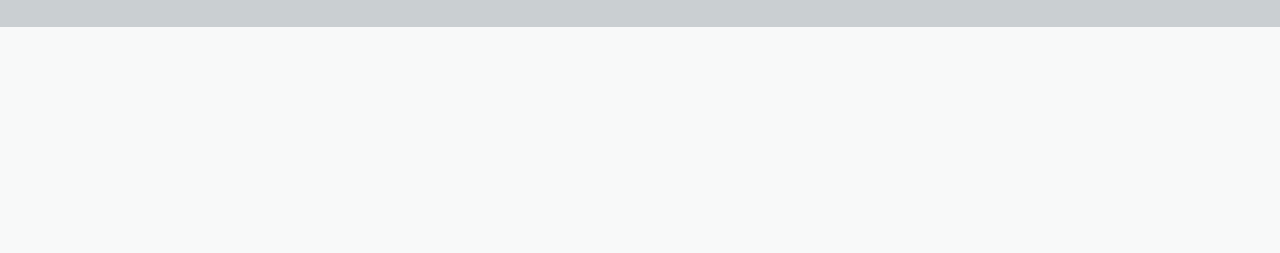
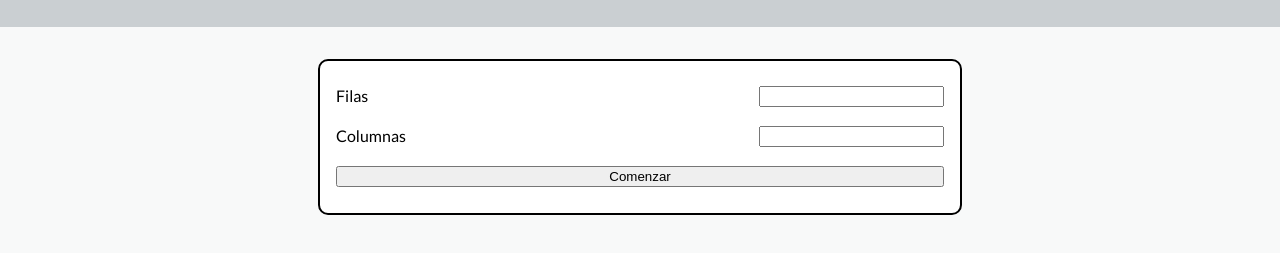
Before and after one commit to cristianiniguez/matrix_reduction, a website built with webpack: page public/index.html in a window 1280 px wide. Shown: the part 71-324 px from the top of the page. Built offline with nearby package versions, Linux system fonts and the light colour scheme; files whose address does not match are found by name.

Commit message:
Formulario del home

```diff
--- a/package.json
+++ b/package.json
@@ -16,8 +16,10 @@
   "license": "MIT",
   "devDependencies": {
     "copy-webpack-plugin": "^6.0.3",
+    "css-loader": "^4.2.1",
     "html-loader": "^1.1.0",
     "html-webpack-plugin": "^4.3.0",
+    "style-loader": "^1.2.1",
     "webpack": "^4.44.1",
     "webpack-cli": "^3.3.12",
     "webpack-dev-server": "^3.11.0"
--- a/public/index.html
+++ b/public/index.html
@@ -4,7 +4,6 @@
     <meta charset="UTF-8">
     <meta name="viewport" content="width=device-width, initial-scale=1.0">
     <title>Reducción de Matrices</title>
-    <link type="text/css" rel="stylesheet" href="styles.css">
 </head>
 <body>
     <header>
--- /dev/null
+++ b/src/controllers/Home.controller.js
@@ -0,0 +1,18 @@
+import view from '../views/Home.html'
+
+const Home = () => {
+    const divElement = document.createElement('div')
+    divElement.innerHTML = view
+    divElement.classList.add('matrix-form')
+    const input_rows = divElement.querySelector('#rows')
+    const input_cols = divElement.querySelector('#cols')
+    const btn_start = divElement.querySelector('#start-btn')
+    btn_start.addEventListener('click', e => {
+        e.preventDefault()
+        console.log(input_rows.value)
+        console.log(input_cols.value)
+    })
+    return divElement
+}
+
+export default Home
--- /dev/null
+++ b/src/controllers/index.js
@@ -0,0 +1,11 @@
+import Home from "./Home.controller";
+// import Posts from "./posts.controller";
+// import NotFound from "./404.controller";
+
+const pages = {
+    home: Home
+    // posts: Posts,
+    // notFound: NotFound
+}
+
+export { pages }
--- a/src/index.js
+++ b/src/index.js
@@ -1,6 +1,7 @@
-// import router from './routes/index';
+import './styles/styles.css'
+import router from './routes/index';
 
-// window.addEventListener('load', router);
-// window.addEventListener('hashchange', router);
+window.addEventListener('load', router);
+window.addEventListener('hashchange', router);
 
-console.log('Hola')
+// console.log('Hola')
--- /dev/null
+++ b/src/routes/index.js
@@ -0,0 +1,10 @@
+import { pages } from '../controllers/index'
+
+const router = () => {
+    // console.log('Hola desde router')
+    const content = null || document.getElementById('content')
+    content.innerHTML = ''
+    content.appendChild(pages.home())
+}
+
+export default router
--- a/src/styles/styles.css
+++ b/src/styles/styles.css
@@ -14,3 +14,25 @@ header {
     padding: .5em 1em;
     text-align: center;
 }
+main {
+    padding: 2em;
+}
+
+.matrix-form {
+    background-color: #fff;
+    border: 2px solid black;
+    border-radius: 10px;
+    padding: 1em;
+    width: 50%;
+    margin: 0 auto;
+}
+.matrix-form form {
+    display: flex;
+    flex-direction: column;
+    justify-content: space-around;
+    height: 120px;
+}
+.matrix-form label {
+    display: flex;
+    justify-content: space-between;
+}
--- /dev/null
+++ b/src/views/Home.html
@@ -0,0 +1,5 @@
+<form>
+    <label>Filas<input id="rows" type="number"></label>
+    <label>Columnas<input id="cols" type="number"></label>
+    <button id="start-btn">Comenzar</button>
+</form>
--- a/webpack.config.js
+++ b/webpack.config.js
@@ -1,6 +1,5 @@
 const path = require('path')
 const HtmlWebpackPlugin = require('html-webpack-plugin')
-const CopyWebpackPlugin = require('copy-webpack-plugin')
 
 module.exports = {
     entry: './src/index.js',
@@ -8,25 +7,23 @@ module.exports = {
         path: path.resolve(__dirname, 'dist'),
         filename: 'main.js'
     },
-    // module: {
-    //     rules: [
-    //         {
-    //             test: /\.html$/i,
-    //             loader: 'html-loader',
-    //         },
-    //     ],
-    // },
+    module: {
+        rules: [
+            {
+                test: /\.html$/i,
+                loader: 'html-loader',
+            },
+            {
+                test: /\.css$/i,
+                use: ['style-loader', 'css-loader'],
+            },
+        ],
+    },
     plugins: [
         new HtmlWebpackPlugin({
             inject: true,
             template: './public/index.html',
             filename: './index.html'
-        }),
-        new CopyWebpackPlugin({
-            patterns: [{
-                from: './src/styles/styles.css',
-                to: ''
-            }],
         })
     ]
 }
```
Also changed, not shown: 1 other file.
